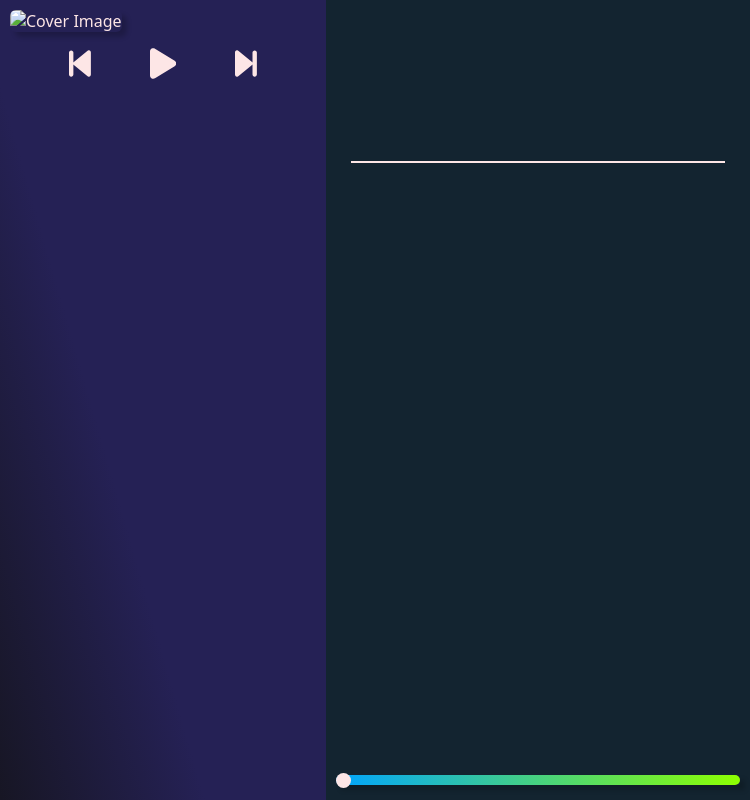
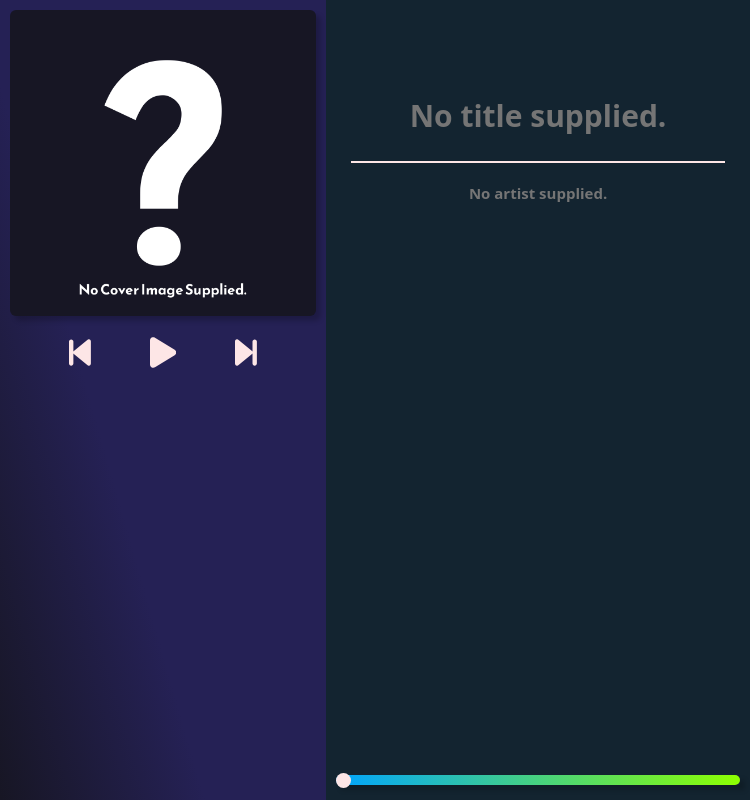
Before and after one commit to MaximilianMcC/MusicPlayer, an Electron app: page app/index.html in a window 750 px wide. Drawn offline with Linux system fonts and the light colour scheme.

Commit message:
Added missing title, artist, and image stuff

```diff
--- a/app/index.html
+++ b/app/index.html
@@ -43,7 +43,7 @@
 			<section class="left">
 
 				<div class="cover-image">
-					<img class="shadow" src="../assets/img/test.png" alt="Cover Image">
+					<img class="shadow" src="../assets/img/default-cover.png" alt="Cover Image">
 				</div>
 
 				<!-- Player control things -->
@@ -69,9 +69,9 @@
 				<!-- Song info -->
 				<div class="song-info-wrapper">
 					<div class="song-info">
-						<textarea class="title" wrap="soft" rows="1"></textarea>
+						<textarea class="title" wrap="soft" rows="1" placeholder="No title supplied."></textarea>
 						<hr>
-						<textarea class="artist" wrap="soft" rows="1"></textarea>
+						<textarea class="artist" wrap="soft" rows="1" placeholder="No artist supplied."></textarea>
 					</div>
 				</div>
 
--- a/app/styles/style.scss
+++ b/app/styles/style.scss
@@ -33,8 +33,8 @@ html {
 
 	// Left section
 	.left {
-		background: rgb(37,33,85);
-		background: linear-gradient(254deg, rgba(37,33,85,1) 63%, rgba(23,22,36,1) 100%);
+		background: #252155;
+		background: linear-gradient(254deg, #252155 63%, #171624 100%);
 
 		padding: 10px;
 
@@ -43,6 +43,7 @@ html {
 			aspect-ratio: 1/1;
 			width: 100%;
 			height: 100%;
+			background-color: #171624;
 
 			border-radius: 6px;
 		}
```
Also changed, not shown: app/styles/style.css.
